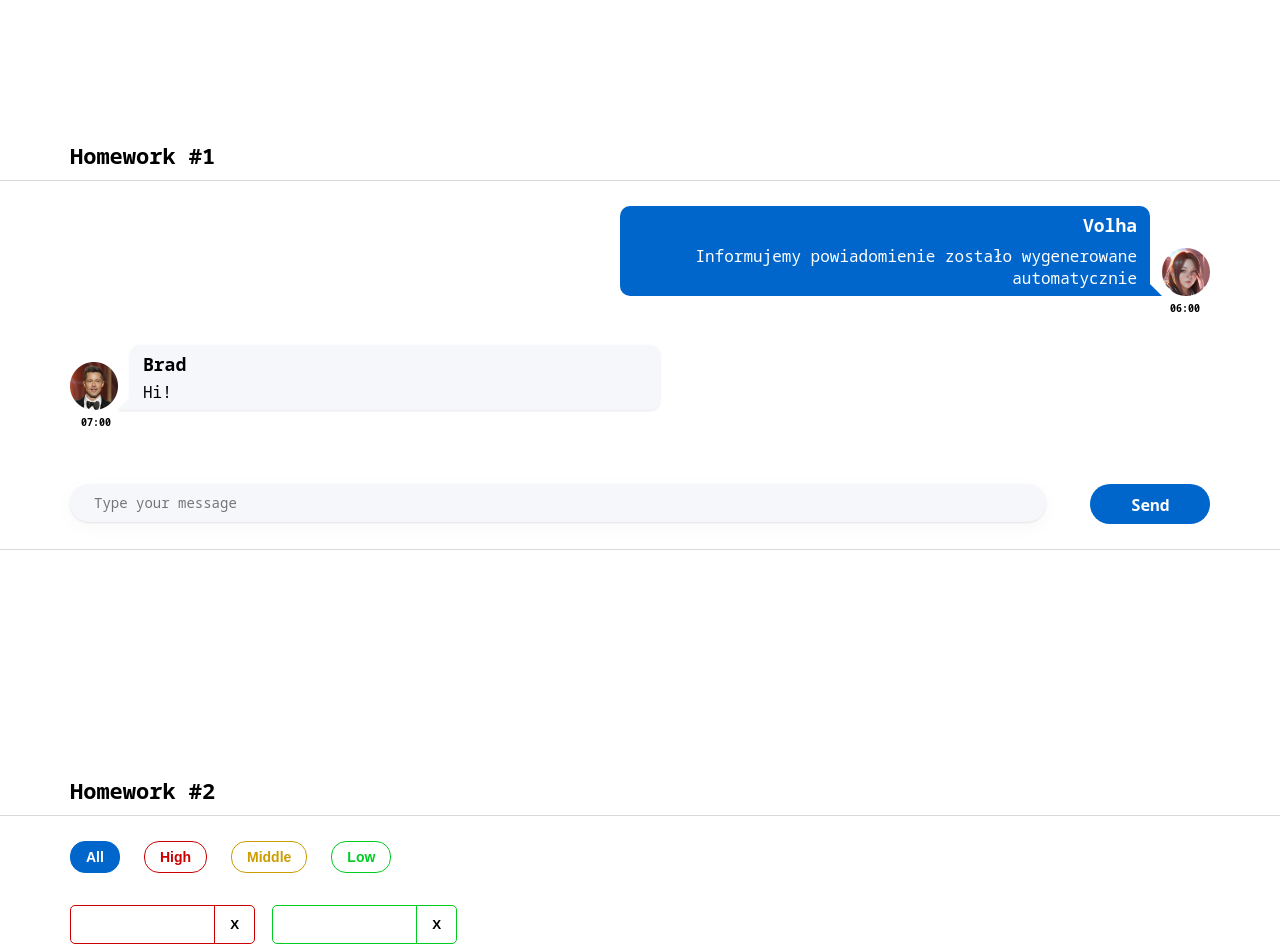
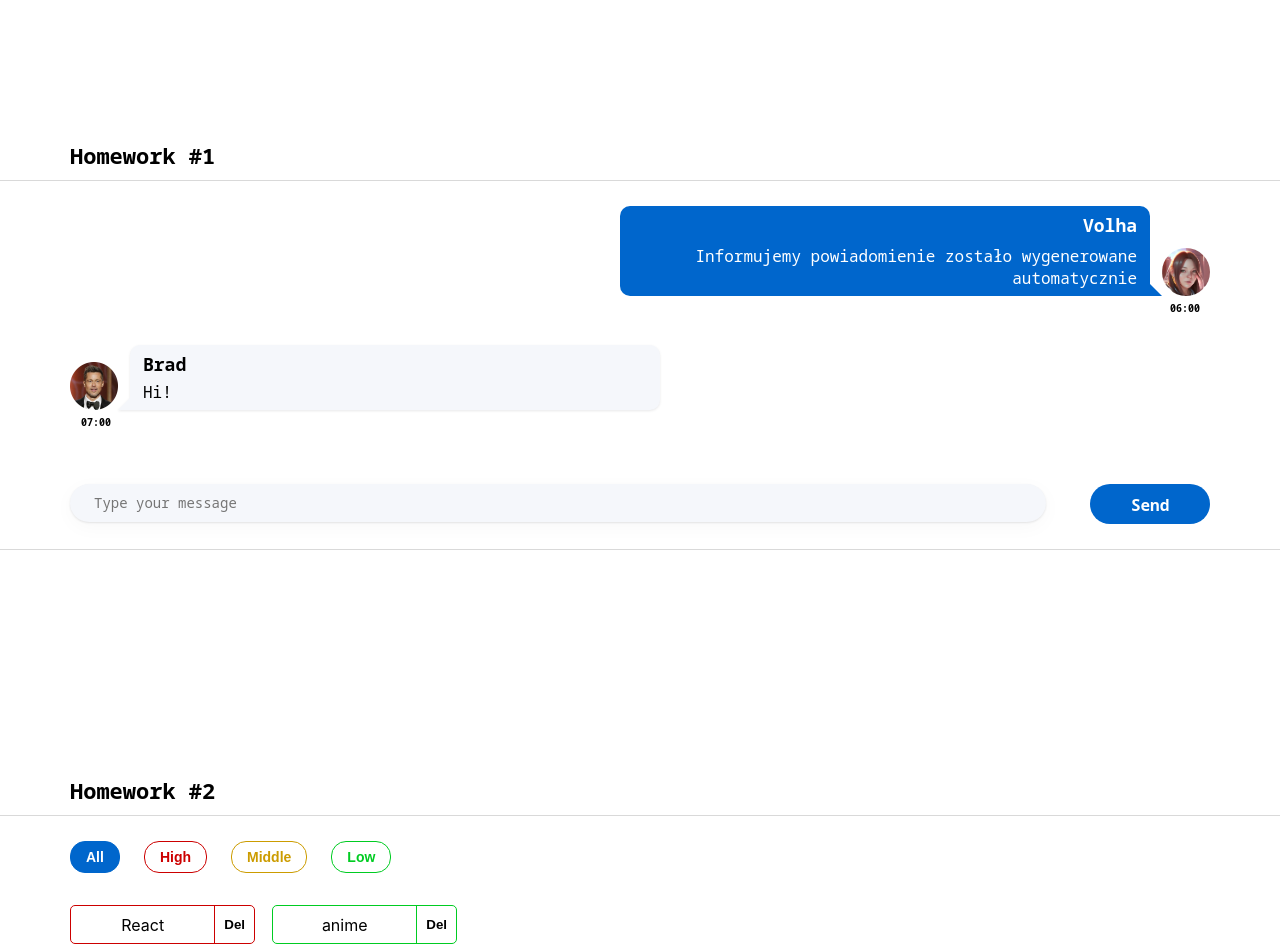
Before and after one commit to volhaf/hws2, a React (Create React App) app: page / in a window 1280 px wide. Shown: the top 952 px of the page. Built offline with nearby package versions, Linux system fonts and the light colour scheme.

Commit message:
add function Affair

```diff
--- a/src/s2-homeworks/hw02/affairs/affair/Affair.tsx
+++ b/src/s2-homeworks/hw02/affairs/affair/Affair.tsx
@@ -4,22 +4,14 @@ import s from './Affair.module.css'
 import s2 from '../Affairs.module.css'
 
 type AffairPropsType = {
-    // key не нужно типизировать
     affair: AffairType
     deleteAffairCallback: (_id: number)=> void
 }
 
 function Affair(props: AffairPropsType) {
     const deleteCallback = () => {
-        // need to fix
-        // пропс.функция(мне нужен _id)
-        // давайте проследим боевой путь это функции, или как она будет всплывать:
-        // открывай в нескольких окнах и следи:
-        // отсюда она всплывет в компоненту Affairs вместе с _id ->
-        // далее из Affairs всплывет в HW2->
-        // в HW2 находим deleteAffairCallback- это и есть наш клиент ->
-        // deleteAffairCallback вызовет setAffairs(...) и   deleteAffair(...)
-    }
+props.deleteAffairCallback(props.affair._id)
+}
 
     const nameClass = s.name + ' ' + s2[props.affair.priority]
     const buttonClass = s.closeButton + ' ' + s2[props.affair.priority]
@@ -31,26 +23,17 @@ function Affair(props: AffairPropsType) {
             className={affairClass}
         >
             <div id={'hw2-name-' + props.affair._id} className={nameClass}>
-                {/*создаёт студент*/}
-                {/* ПРОПС.ВЫВОДИМ ИМЯ*/}
-                {/**/}
+                {props.affair.name}
             </div>
             <div id={'hw2-priority-' + props.affair._id} hidden>
-                {/*создаёт студент*/}
-
-                {/**/}
+                {props.affair.priority}
             </div>
 
             <button
                 id={'hw2-button-delete-' + props.affair._id}
                 className={buttonClass}
-                // need to fix
-                //ОНКЛИК={ФУНКЦИЯ}
-            >
-                {/*текст кнопки могут изменить студенты*/}
-                X
-                {/**/}
-            </button>
+                onClick = {deleteCallback}
+            >Del</button>
         </div>
     )
 }
```
